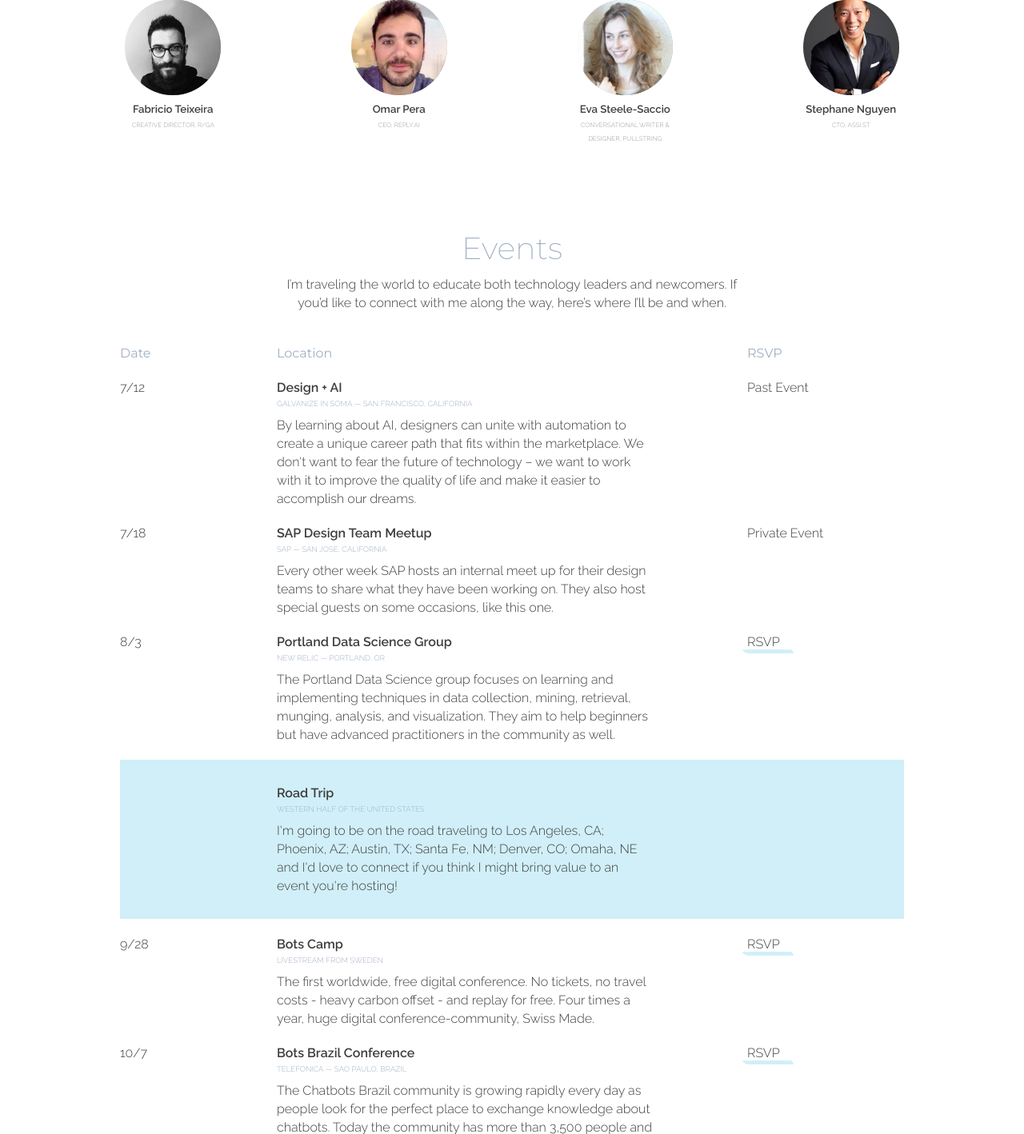
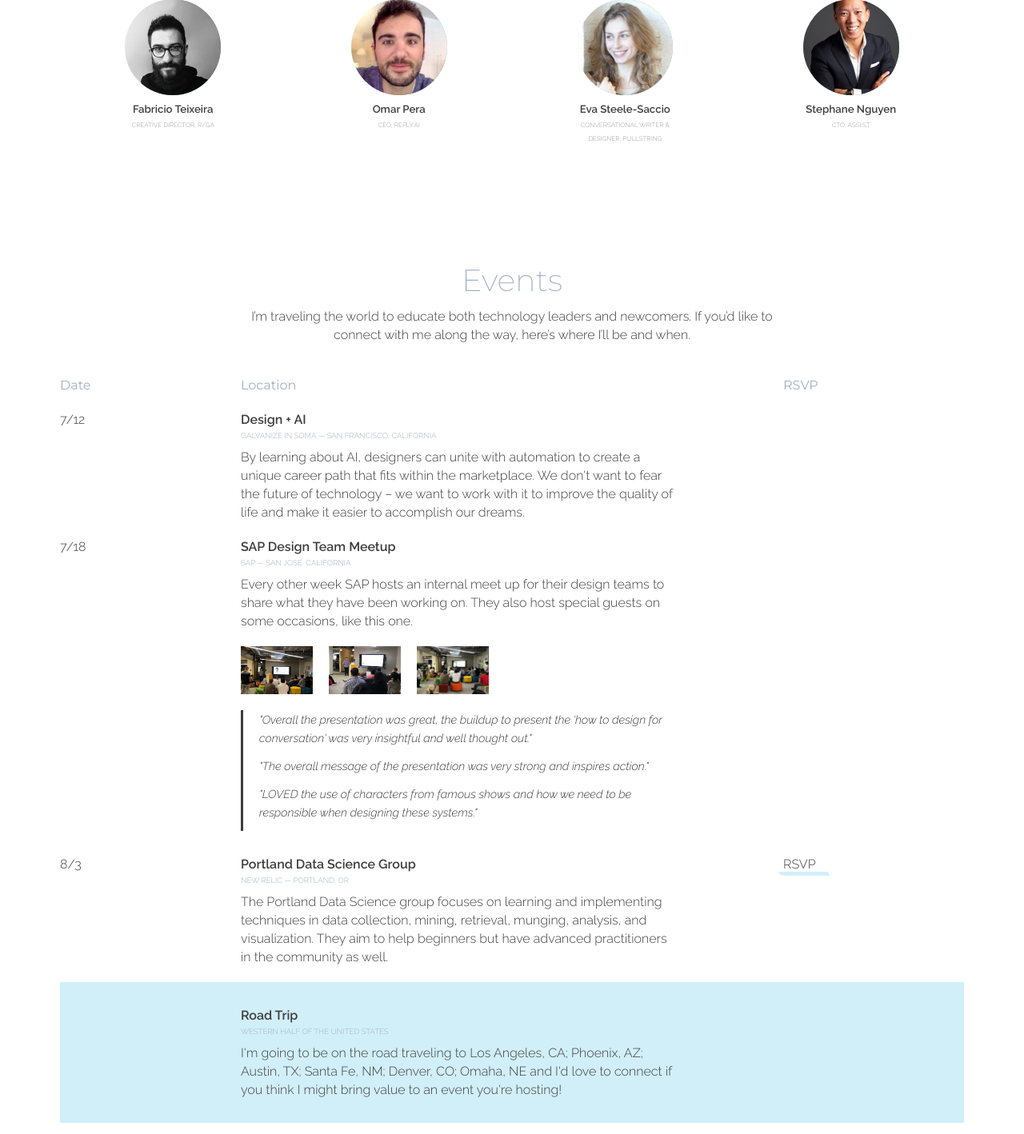
Before and after one commit to realjoet/designing-intelligence, a PHP site: page / in a window 1280 px wide. Shown: the part 1594-3012 px from the top of the page at 80% size. Run offline with PHP 8.4, Linux system fonts and the light colour scheme; some libraries are stand-ins or nearby versions.

Commit message:
updated event feedback

```diff
--- a/index.html
+++ b/index.html
@@ -39,7 +39,7 @@
 
         <link rel="stylesheet" href="styles/normalize.min.css">
         <link rel="stylesheet" href="styles/styles.css">
-        <link href="https://fonts.googleapis.com/css?family=Montserrat:200,300,400|Raleway:300,400,600" rel="stylesheet">
+        <link href="https://fonts.googleapis.com/css?family=Montserrat:200,300,400|Raleway:300,300i,400,600" rel="stylesheet">
 
 
         <script src="js/vendor/modernizr-2.8.3-respond-1.4.2.min.js"></script>
@@ -210,8 +210,8 @@
                             <h5 class="influencer-name">Dan Gailey</h5>
                             <h6 class="influencer-title">CEO, Radbots</h6>
                         </div>
-                    </div>
-                </section> -->
+                    </div> -->
+                </section>
 
             </section>
             <section class="events row" id="events">
@@ -231,9 +231,6 @@
                             <p class="event-location">Galvanize in Soma — San Francisco, California</p>
                             <p class="event-description">By learning about AI, designers can unite with automation to create a unique career path that fits within the marketplace. We don't want to fear the future of technology – we want to work with it to improve the quality of life and make it easier to accomplish our dreams.</p>
                         </div>
-                        <div class="col event-tix">
-                            Past Event
-                        </div>
                     </div>
                     <div class="row event">
                         <div class="col event-date">7/18</div>
@@ -243,7 +240,18 @@
                             <p
                             <p class="event-description">Every other week SAP hosts an internal meet up for their  design teams  to share what they have been working on. They also host special guests on some occasions, like this one.</p>
                         </div>
-                        <div class="col event-tix">Private Event</div>
+                    </div>
+                    <div class="row event-feedback-container">
+                      <div class="row photo-container">
+                        <img src="styles/assets/sap-photo-1.jpg" alt="Picture 1 from my talk with SAP" class="photo-preview">
+                        <img src="styles/assets/sap-photo-2.jpg" alt="Picture 2 from my talk with SAP" class="photo-preview">
+                        <img src="styles/assets/sap-photo-3.jpg" alt="Picture 3 from my talk with SAP" class="photo-preview">
+                      </div>
+                      <div class="row feedback-container">
+                        <quote class="feedback">"Overall the presentation was great, the buildup to present the 'how to design for conversation' was very insightful and well thought out."</quote>
+                        <quote class="feedback">"The overall message of the presentation was very strong and inspires action."</quote>
+                        <quote class="feedback">"LOVED the use of characters from famous shows and how we need to be responsible when designing these systems."</quote>
+                      </div>
                     </div>
                     <div class="row event">
                         <div class="col event-date">8/3</div>
--- a/styles/mobile/_main.scss
+++ b/styles/mobile/_main.scss
@@ -137,6 +137,14 @@
   }
 }
 
+.event-feedback-container {
+  width: 100%;
+}
+
+.feedback {
+  width: 100%;
+}
+
 .connect-container {
   width: 100%;
 }
--- a/styles/styles.css
+++ b/styles/styles.css
@@ -250,6 +250,33 @@
       top: 19px;
       left: -6px; }
 
+.event-feedback-container {
+  flex-flow: column;
+  margin: 0 auto;
+  padding: 0 0 30px;
+  width: 60%; }
+
+.photo-container {
+  float: left;
+  padding: 0 0 20px; }
+
+.photo-preview {
+  background: #3d3d3d;
+  height: 60px;
+  width: 90px; }
+  .photo-preview + .photo-preview {
+    margin: 0 0 0 20px; }
+
+.feedback-container {
+  border-left: 3px solid #3d3d3d;
+  padding: 0 0 0 20px; }
+
+.feedback {
+  font-style: italic;
+  font-size: .9rem;
+  padding: 0 0 12px;
+  width: 80%; }
+
 .connect-container {
   flex-flow: row wrap;
   font-weight: 600;
@@ -386,6 +413,12 @@
   .events .event-description {
     width: 100%; }
 
+  .event-feedback-container {
+    width: 100%; }
+
+  .feedback {
+    width: 100%; }
+
   .connect-container {
     width: 100%; }
 
--- a/styles/views/_main.scss
+++ b/styles/views/_main.scss
@@ -215,6 +215,40 @@
   }
 }
 
+.event-feedback-container {
+  flex-flow: column;
+  margin: 0 auto;
+  padding: 0 0 30px;
+  width: 60%;
+}
+
+.photo-container {
+  float: left;
+  padding: 0 0 20px;
+}
+
+.photo-preview {
+  background: $dark-grey;
+  height: 60px;
+  width: 90px;
+
+  +.photo-preview {
+    margin: 0 0 0 20px;
+  }
+}
+
+.feedback-container {
+  border-left: 3px solid $dark-grey;
+  padding: 0 0 0 20px;
+}
+
+.feedback {
+  font-style: italic;
+  font-size: .9rem;
+  padding: 0 0 12px;
+  width: 80%;
+}
+
 .connect-container {
   flex-flow: row wrap;
   font-weight: 600;
```
Also changed, not shown: styles/assets/sap-photo-1.jpg (added), styles/assets/sap-photo-2.jpg (added), styles/assets/sap-photo-3.jpg (added), 2 other files.
